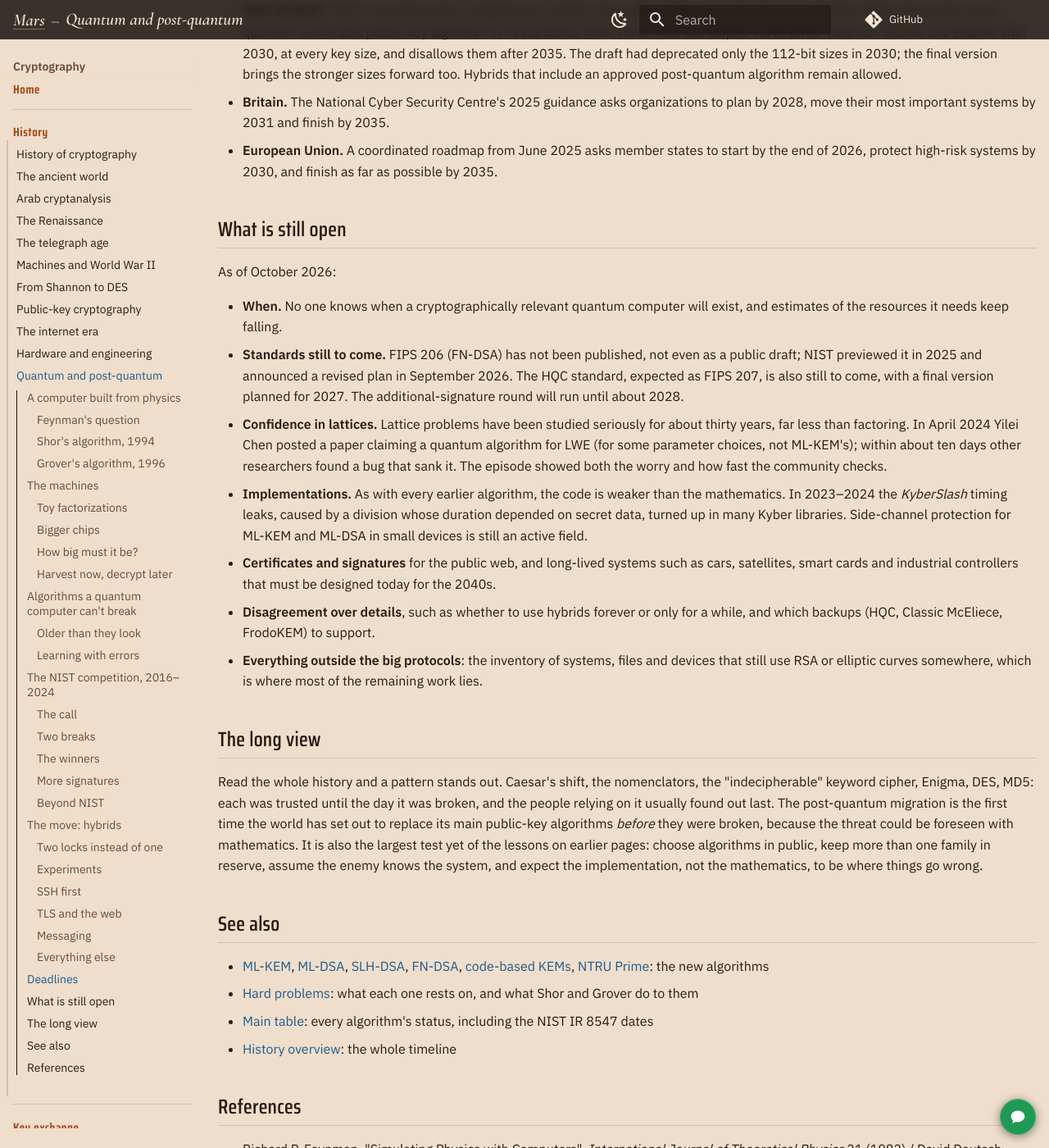
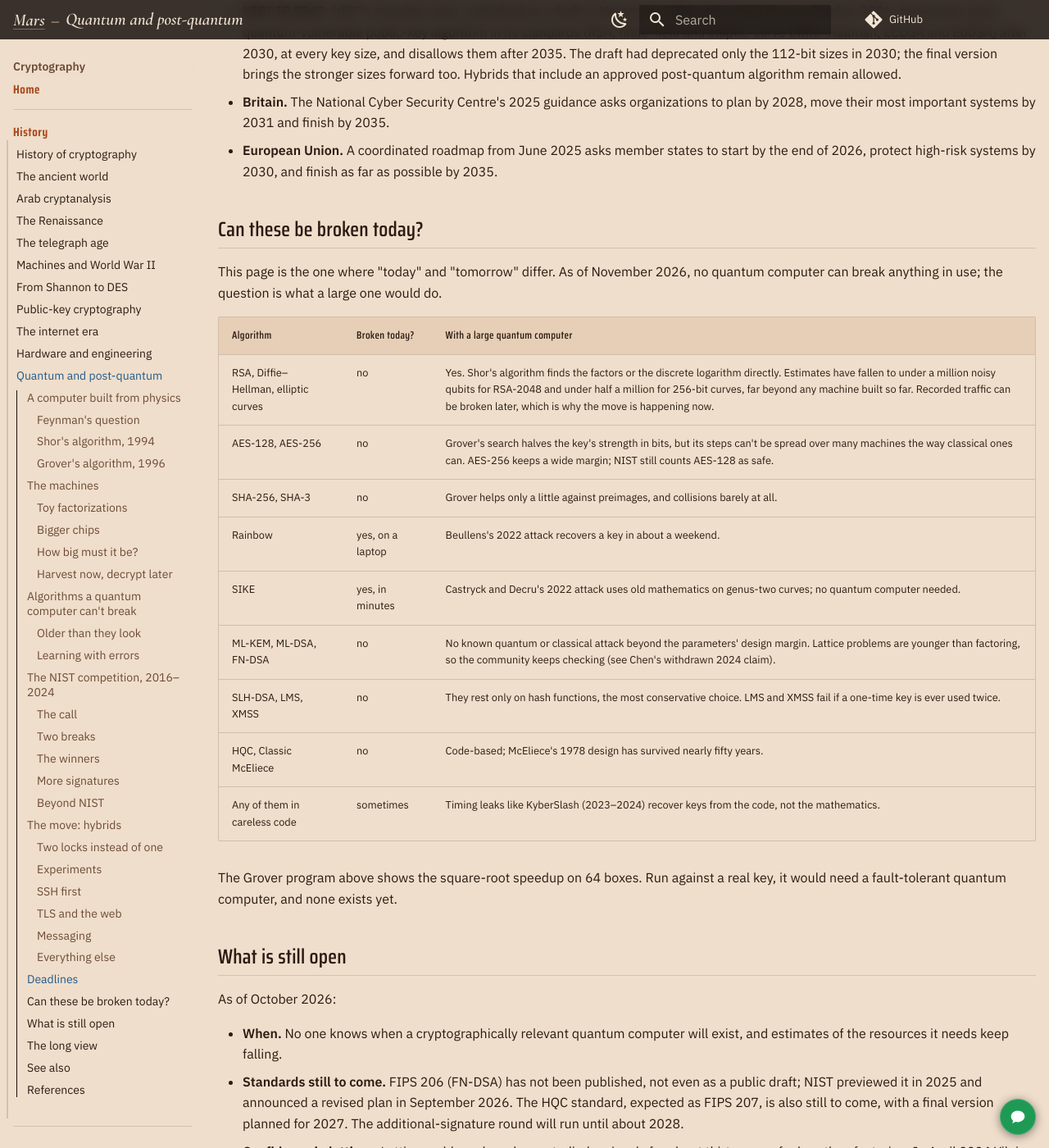
Before and after one commit to TTMathCS/cryptography, an MkDocs documentation site: the page built from docs/history/10-Quantum-and-Post-Quantum.md, in a window 1280 px wide and 1400 px high, scrolled down 9426 px. Shown: the whole window at 82% size. Built offline with MkDocs 1.6.1 and Material for MkDocs 9.7.7, drawn with Linux system fonts in a browser that asks for light colours; comment, search, counter and statistics services are not loaded.

Commit message:
History, Quantum and post-quantum: 'Can these be broken today?', today and with a large quantum computer, for each algorithm (#1)
Co-Authored-By: Claude Opus 5.5 <noreply@anthropic.com>
Claude-Session: https://claude.ai/code/session_01BzeR6oCkyYZtrCqTFc8DBr

```diff
--- a/docs/history/10-Quantum-and-Post-Quantum.md
+++ b/docs/history/10-Quantum-and-Post-Quantum.md
@@ -517,6 +517,28 @@ start now, finish around 2035.
   states to start by the end of 2026, protect high-risk systems by 2030,
   and finish as far as possible by 2035.
 
+## Can these be broken today?
+
+This page is the one where "today" and "tomorrow" differ. As of November
+2026, no quantum computer can break anything in use; the question is what
+a large one would do.
+
+| Algorithm | Broken today? | With a large quantum computer |
+|---|---|---|
+| RSA, Diffie–Hellman, elliptic curves | no | Yes. Shor's algorithm finds the factors or the discrete logarithm directly. Estimates have fallen to under a million noisy qubits for RSA-2048 and under half a million for 256-bit curves, far beyond any machine built so far. Recorded traffic can be broken later, which is why the move is happening now. |
+| AES-128, AES-256 | no | Grover's search halves the key's strength in bits, but its steps can't be spread over many machines the way classical ones can. AES-256 keeps a wide margin; NIST still counts AES-128 as safe. |
+| SHA-256, SHA-3 | no | Grover helps only a little against preimages, and collisions barely at all. |
+| Rainbow | yes, on a laptop | Beullens's 2022 attack recovers a key in about a weekend. |
+| SIKE | yes, in minutes | Castryck and Decru's 2022 attack uses old mathematics on genus-two curves; no quantum computer needed. |
+| ML-KEM, ML-DSA, FN-DSA | no | No known quantum or classical attack beyond the parameters' design margin. Lattice problems are younger than factoring, so the community keeps checking (see Chen's withdrawn 2024 claim). |
+| SLH-DSA, LMS, XMSS | no | They rest only on hash functions, the most conservative choice. LMS and XMSS fail if a one-time key is ever used twice. |
+| HQC, Classic McEliece | no | Code-based; McEliece's 1978 design has survived nearly fifty years. |
+| Any of them in careless code | sometimes | Timing leaks like KyberSlash (2023–2024) recover keys from the code, not the mathematics. |
+
+The Grover program above shows the square-root speedup on 64 boxes. Run
+against a real key, it would need a fault-tolerant quantum computer, and
+none exists yet.
+
 ## What is still open
 
 As of October 2026:
```
